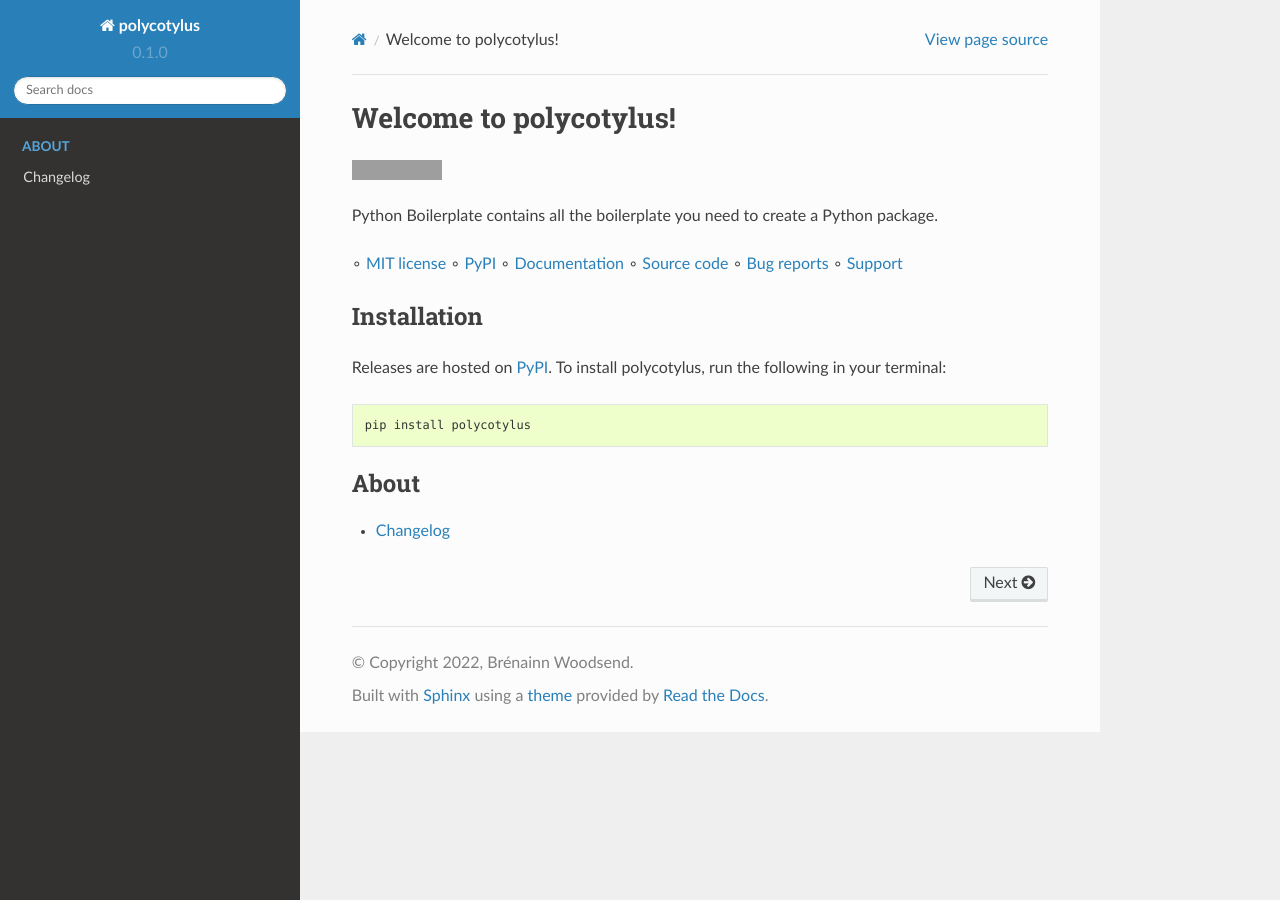
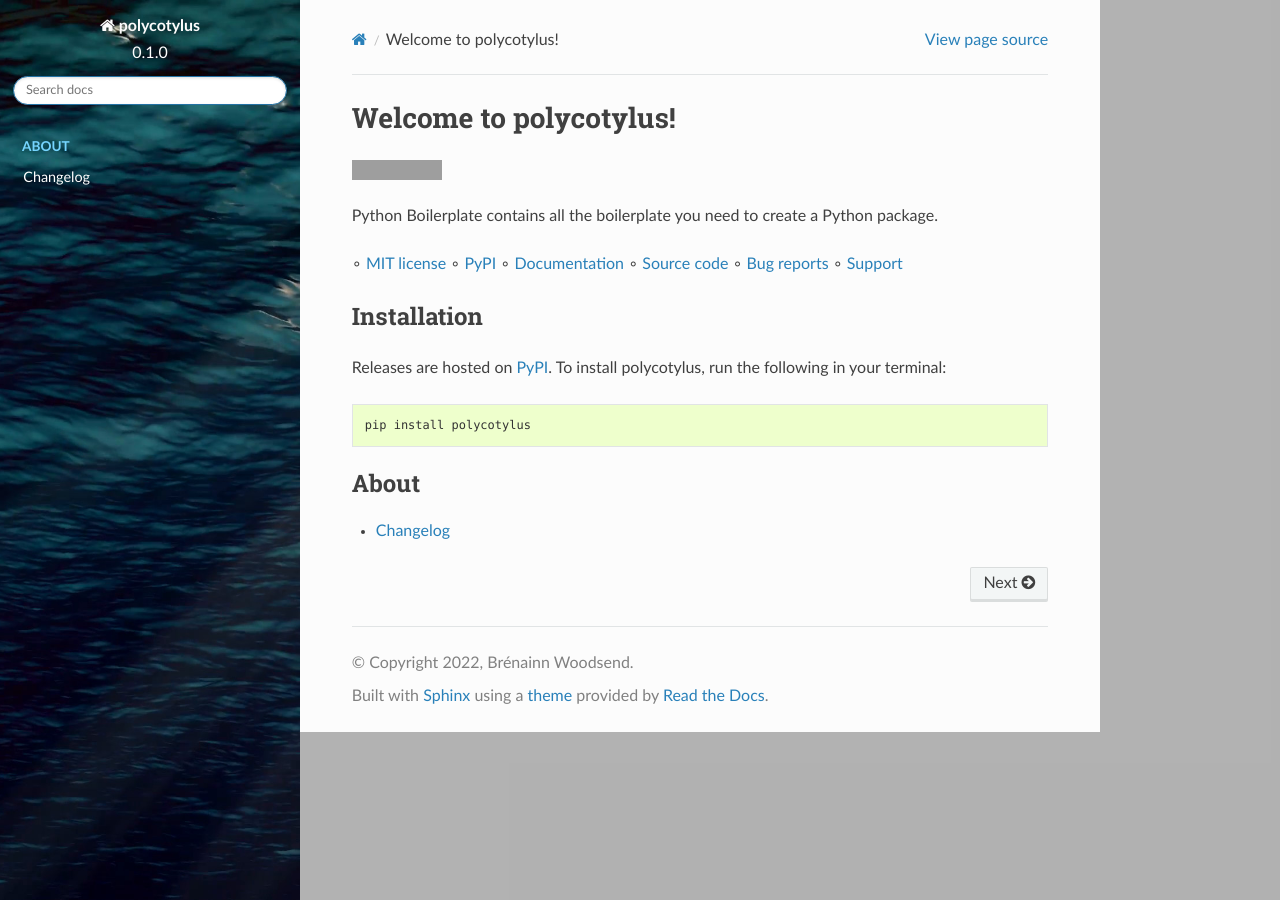
Before and after one commit to bwoodsend/polycotylus, a Sphinx documentation site: the page built from docs/source/index.rst, in a window 1280 px wide. Built offline with Sphinx 7.4.7 and the Read the Docs theme 2.0.0, drawn with Linux system fonts in a browser that asks for light colours; grey boxes are pictures that could not be loaded.

Commit message:
Spruce up docs theme.

```diff
--- a/docs/source/static/theme-overrides.css
+++ b/docs/source/static/theme-overrides.css
@@ -2,3 +2,103 @@
 .in-red {
   color: darkred;
 }
+
+/* Move padding beneath the last contents entry so that there isn't
+   a silly little black stub poking out under the scrollbar. */
+.wy-nav-side { padding-bottom: unset; }
+.wy-menu-vertical { padding-bottom: 1em; }
+
+/* Inline literals. */
+.rst-content code.literal, .rst-content tt.literal {
+  color: #034040;
+  background: #0000;
+  border: #0000;
+  padding: 2px 2px;
+  font-weight: 100;
+  font-size: 80%;
+}
+.rst-content a code.literal, .rst-content tt.literal {
+  border-bottom: solid 1px #0001;
+  padding: 2px 2px;
+}
+/* Inline literals in tables. */
+.rst-content table.docutils .code.literal {
+  /* Keep the fonts but lose the border box. Enable word wrapping. */
+  border-bottom: #0000;
+  white-space: normal;
+}
+/* Inline literals in admonitions. */
+.rst-content .admonition .code.literal, .rst-content .admonition code {
+  /* These blend into the background too much. Make them more prominent. */
+  background: #FCFCFCA0;
+  border-bottom: none;
+  padding: 2px 5px;
+}
+
+/* Use different color code-blocks. */
+/*div[class*="highlight"] .highlight { background: #fdf1ec; }*/
+
+/* Enable text wrapping in tables. */
+.wy-table-responsive table td, .wy-table-responsive table th {
+  white-space: normal;
+}
+
+/* Enable custom :strikethrough: role. */
+.strikethrough {
+  text-decoration: line-through;
+}
+
+/* Space out bullet point lists in custom `.. rst-class:: spacious` blocks. */
+.rst-content .section ul.spacious li {
+  margin-bottom: 18px;
+}
+
+/* --- Add the underwater image to the side bar. --- */
+.wy-nav-side {
+  /* Add the image itself. */
+  background-image: url("sidebar.jpg");
+  background-position-x: center;
+  background-repeat: no-repeat;
+  background-size: cover;
+}
+
+.wy-side-nav-search > div.version {
+  /* Make the version under the title not transparent. */
+  color: #FFFF;
+}
+.wy-side-nav-search,
+.wy-menu-vertical li.toctree-l1,
+.wy-menu-vertical li.toctree-l2,
+.wy-menu-vertical li.current > a,
+.wy-menu-vertical li.toctree-l2.current > a {
+  /* Make the text on top of it more readable. */
+  background-color: #0000;
+  color: #FFF;
+}
+.wy-menu-vertical a, .wy-menu-vertical li.toctree-l2 a {
+    color: #FFF;
+}
+.wy-menu-vertical p.caption {
+  /* Likewise with the CONTENTS: caption in the side-bar. */
+  color: #76D5FF;
+  background-color: #0000;
+}
+
+/* Disable all sidebar mouse-hover behaviours. */
+.wy-menu-vertical li.toctree-l2.current > a,
+.wy-menu-vertical li.toctree-l1 a:hover,
+.wy-side-nav-search > a:hover,
+.wy-menu-vertical li.toctree-l2.current li.toctree-l3 > a { background-color:#0000; }
+
+/* Color the empty space on the right hand side. */
+.wy-body-for-nav { background-color: #BBB; }
+
+.wy-menu-vertical li.toctree-l1.current>a {
+  border-bottom:1px solid #BBB;
+  border-top:1px solid #BBB;
+}
+
+.wy-menu-vertical li.toctree-l1.current > a {
+  border-bottom: #0000;
+  border-top: #0000;
+}
```
Also changed, not shown: docs/source/static/sidebar.jpg (added).
